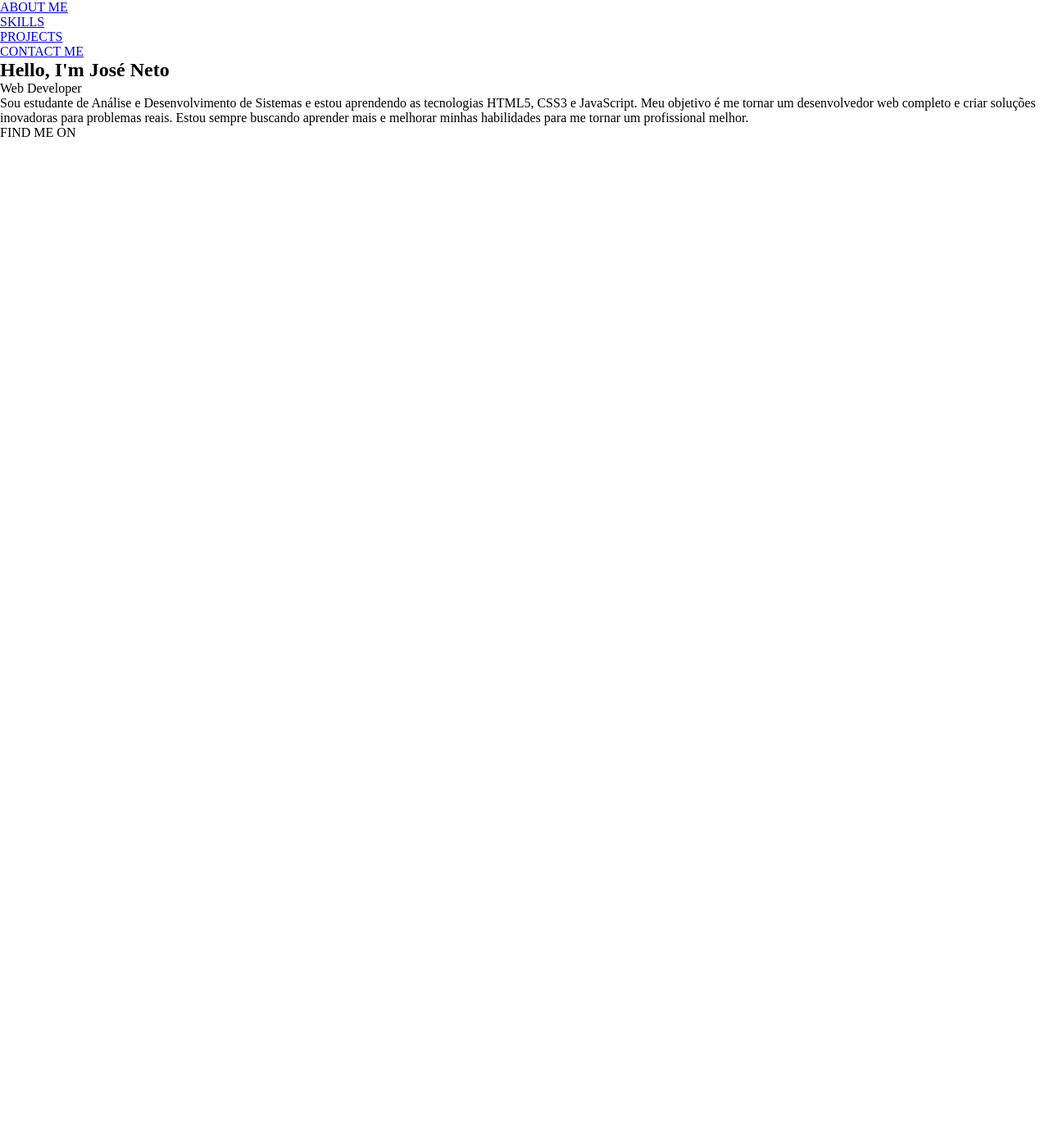
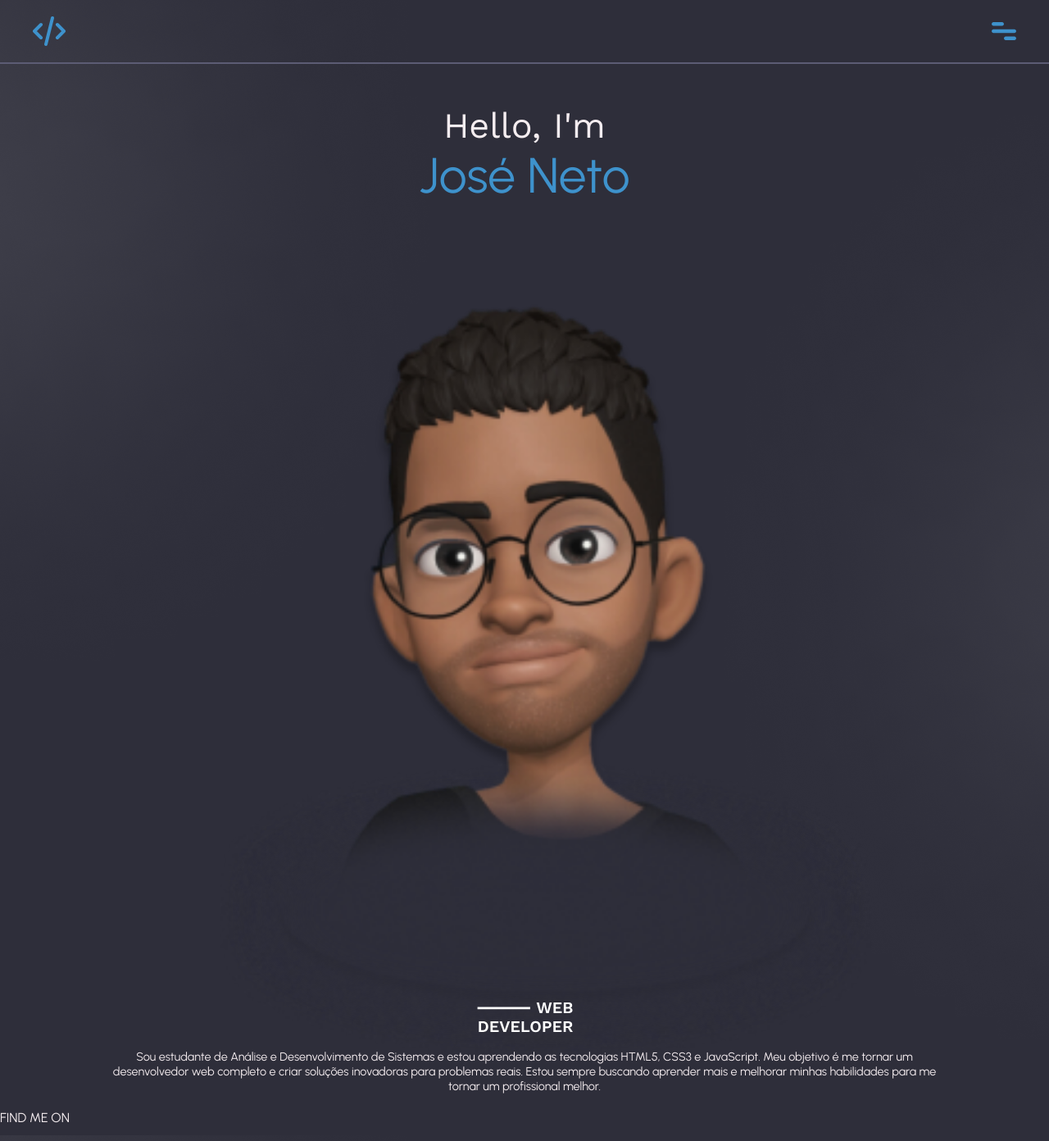
Before and after one commit to devjoseneto/portfolio, a plain HTML site: page index.html in a window 1280 px wide. Shown: the whole page at 82% size. Before the commit the page ends 800 px from the top, so only its background shows below. Drawn offline with nearby package versions, Linux system fonts and the light colour scheme.

Commit message:
about me

```diff
--- a/assets/css/style.css
+++ b/assets/css/style.css
@@ -6,6 +6,7 @@
     margin: 0;
     padding: 0;
     box-sizing: border-box;
+    font-family: var(--font-1);
 }
 
 :root {
@@ -17,3 +18,82 @@
     --color-4: #80CED7;
     --color-5: #DDA448;
 }
+
+body, html {
+    width: 100vw;
+    height: 100vh;
+}
+
+main {
+    background: var(--color-1) url("../images/BACKGROUND.png");
+    color: #F5EDF0;
+}
+
+nav {
+    display: none;
+}
+
+main > div#imgs {
+    display: flex;
+    align-items: center;
+    justify-content: space-between;
+    padding: 20px 40px;
+}
+
+main > div > img#logo {
+    width: 40px;
+}
+
+main > div > img#menu-icon {
+    width: 30px;
+    cursor: pointer;
+}
+
+nav > ul > li > a {
+    display: block;
+    text-align: center;
+    margin: auto;
+    text-decoration: none;
+    color: white;
+    padding: 15px;
+    border-top: 1px solid var(--color-2);
+}
+
+section#aboutme {
+    display: block;
+    border-top: 2px solid #5c5c74;
+}
+
+section#aboutme > h1 {
+    display: block;
+    font-family: var(--font-2);
+    font-weight: 400;
+    font-size: 2.7em;
+    margin-top: 50px;
+    text-align: center;
+}
+
+section#aboutme > h1 > span {
+    color: var(--color-3);
+    font-size: 1.4em;
+}
+
+section#aboutme > img {
+    display: block;
+    margin: auto;
+}
+
+section#aboutme > img#profile-photo {
+    width: 70%;
+}
+
+section#aboutme > img#web-developer-logo {
+    margin-top: -75px;
+}
+
+section#aboutme > p {
+    width: 80%;
+    margin: 20px auto;
+    text-align: center;
+    font-size: 0.9em;
+}
--- a/index.html
+++ b/index.html
@@ -1,43 +1,66 @@
 <!DOCTYPE html>
 <html lang="pt-br">
   <head>
-    <meta charset="UTF-8">
-    <meta http-equiv="X-UA-Compatible" content="IE=edge">
-    <meta name="viewport" content="width=device-width, initial-scale=1.0">
+    <meta charset="UTF-8" />
+    <meta http-equiv="X-UA-Compatible" content="IE=edge" />
+    <meta name="viewport" content="width=device-width, initial-scale=1.0" />
     <title>DevJose</title>
 
-    <link rel="stylesheet" href="assets/css/style.css">
+    <link rel="stylesheet" href="assets/css/style.css" />
   </head>
   <body>
-    <nav>
+    <main>
+      <div id="imgs">
+        <img id="logo" src="assets/images/code-icon.svg" alt="" />
+        <img id="menu-icon" src="assets/images/menu.svg" alt="" onclick="changeMenu()"/>
+      </div>
+      <nav id="nav">
         <ul>
-            <li><a href="#aboutme">ABOUT ME</a></li>
+          <li><a href="#aboutme">SOBRE MIM</a></li>
           <li><a href="#skills">SKILLS</a></li>
-            <li><a href="#projects">PROJECTS</a></li>
-            <li><a href="#contactme">CONTACT ME</a></li>
+          <li><a href="#projects">PROJETOS</a></li>
+          <li><a href="#contactme">CONTATE MIM</a></li>
         </ul>
       </nav>
-    <main>
       <section id="aboutme">
-            <h1>Hello, I'm José Neto</h1>
-            <p>Web Developer</p>
-            <p>Sou estudante de Análise e Desenvolvimento de Sistemas e estou aprendendo as tecnologias HTML5, CSS3 e JavaScript. Meu objetivo é me tornar um desenvolvedor web completo e criar soluções inovadoras para problemas reais. Estou sempre buscando aprender mais e melhorar minhas habilidades para me tornar um profissional melhor.</p>
+        <h1>
+          Hello, I'm<br>
+          <span>José Neto</span>
+        </h1>
+
+        <img id="profile-photo" src="assets/images/profile-photo.png" alt="">
+        <img id="web-developer-logo" src="assets/images/web-developer-icon.svg" alt="">
+
+        <p>
+          Sou estudante de Análise e Desenvolvimento de Sistemas e estou
+          aprendendo as tecnologias HTML5, CSS3 e JavaScript. Meu objetivo é me
+          tornar um desenvolvedor web completo e criar soluções inovadoras para
+          problemas reais. Estou sempre buscando aprender mais e melhorar minhas
+          habilidades para me tornar um profissional melhor.
+        </p>
         <div id="social-container">
           <p>FIND ME ON</p>
-                <img src="" alt="">
-                <img src="" alt="">
+          <img src="" alt="" />
+          <img src="" alt="" />
         </div>
-            <img id="photo" src="" alt="">
+        <img id="photo" src="" alt="" />
       </section>
-        <section id="skills">
 
-        </section>
-        <section id="projects">
+      <section id="skills"></section>
 
-        </section>
-        <section id="contactme">
+      <section id="projects"></section>
 
-        </section>
+      <section id="contactme"></section>
     </main>
+
+    <script>
+        function changeMenu() {
+            if (nav.style.display == 'none') {
+                nav.style.display = 'block'
+            } else {
+                nav.style.display = 'none'
+            }
+        }
+    </script>
   </body>
 </html>
```
Also changed, not shown: assets/images/BACKGROUND.png (added), assets/images/code-icon.svg (added), assets/images/menu.svg (added), assets/images/profile-photo.png (added), assets/images/web-developer-icon.svg (added). Lines whose indentation alone changed are shown as unchanged.
